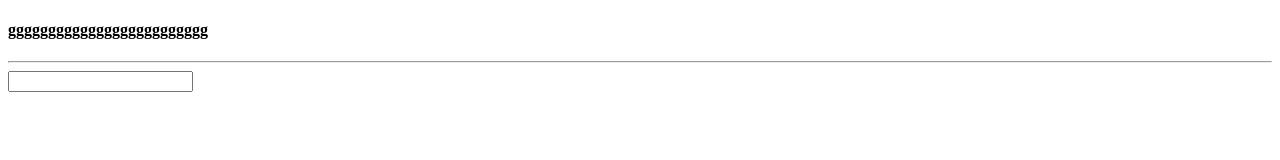
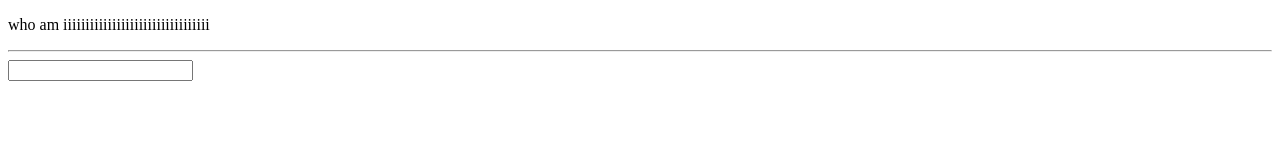
Before and after one commit to sakibmiyan/okno, a plain HTML site: page index.html in a window 1280 px wide. Drawn offline with Linux system fonts and the light colour scheme.

Commit message:
new change i

```diff
--- a/index.html
+++ b/index.html
@@ -6,7 +6,7 @@
     <title>Document</title>
 </head>
 <body>
-    <h4>ggggggggggggggggggggggggg</h4>
+    <p>who am iiiiiiiiiiiiiiiiiiiiiiiiiiiiiiiii</p>
     <hr>
     <input type="text" name="" id="">
 </body>
```
